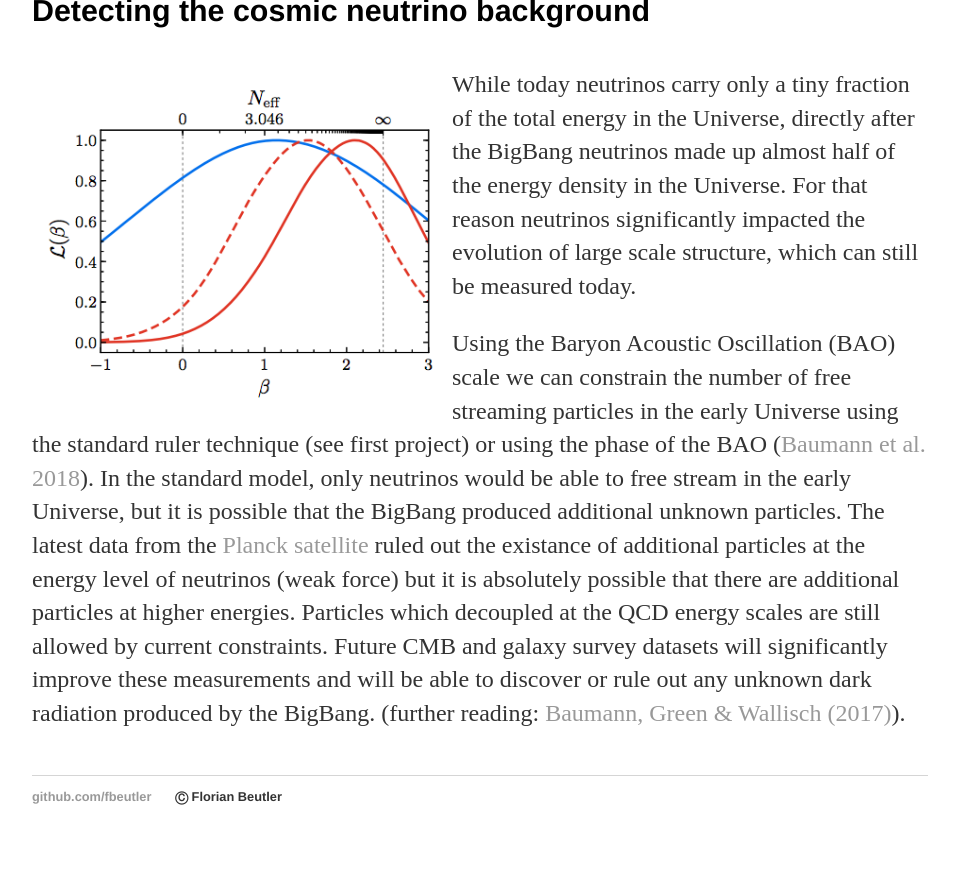
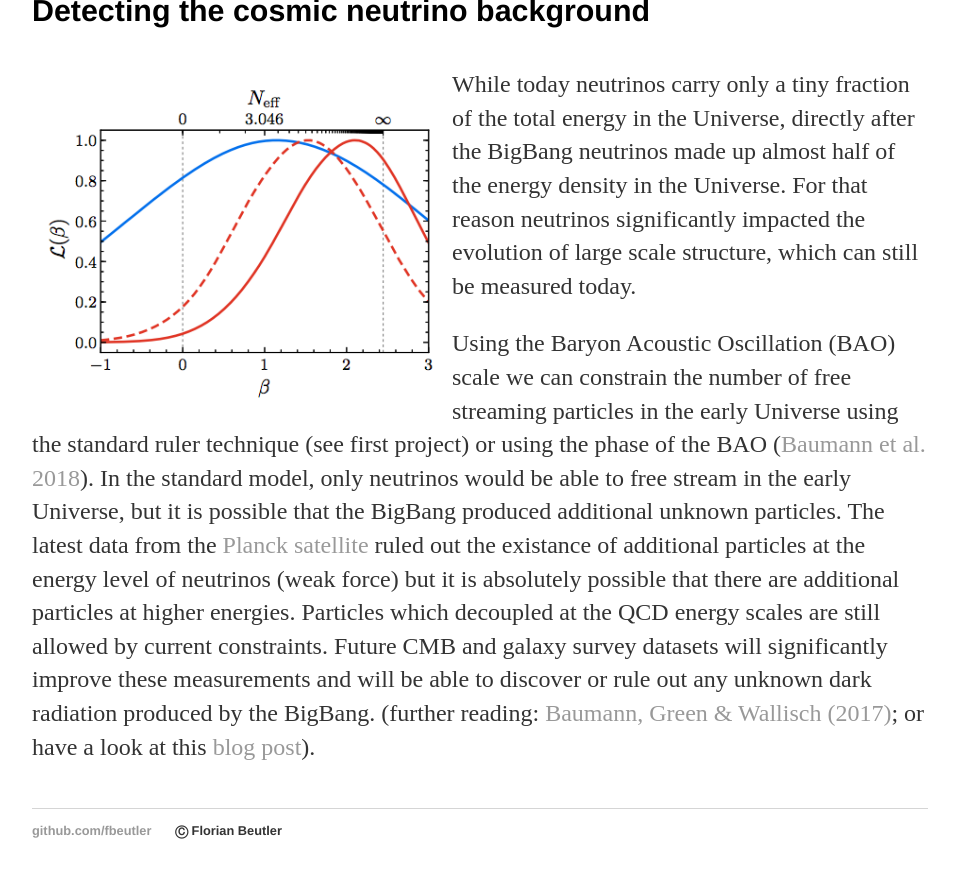
Before and after one commit to fbeutler/fbeutler.github.io, a Jekyll site: the page built from research/projects.html, in a window 1280 px wide and 900 px high, scrolled down 4659 px. Shown: the top 878 px of the window, without its empty margins (160-1115 px from the left). Built offline with Jekyll 4.4.1, drawn with Linux system fonts in a browser that asks for light colours.

Commit message:
Update projects.html

```diff
--- a/research/projects.html
+++ b/research/projects.html
@@ -159,7 +159,7 @@ pattern. Therefore by statistically analyzing the matter distribution in the Uni
       by current constraints. Future CMB and galaxy survey datasets will significantly
       improve these measurements and will be able to discover or rule out any unknown dark radiation produced by the BigBang.
       (further reading: <a
-      href="https://arxiv.org/abs/1712.08067" target="_blank">Baumann, Green & Wallisch (2017)</a>).
+      href="https://arxiv.org/abs/1712.08067" target="_blank">Baumann, Green & Wallisch (2017)</a>; or have a look at this <a href='https://mystatisticsblog.blogspot.co.uk/2018/03/measuring-neutrinos-with-distribution.html' target='_blank'>blog post</a>).
     </p>
   </div>
 </div>
```
